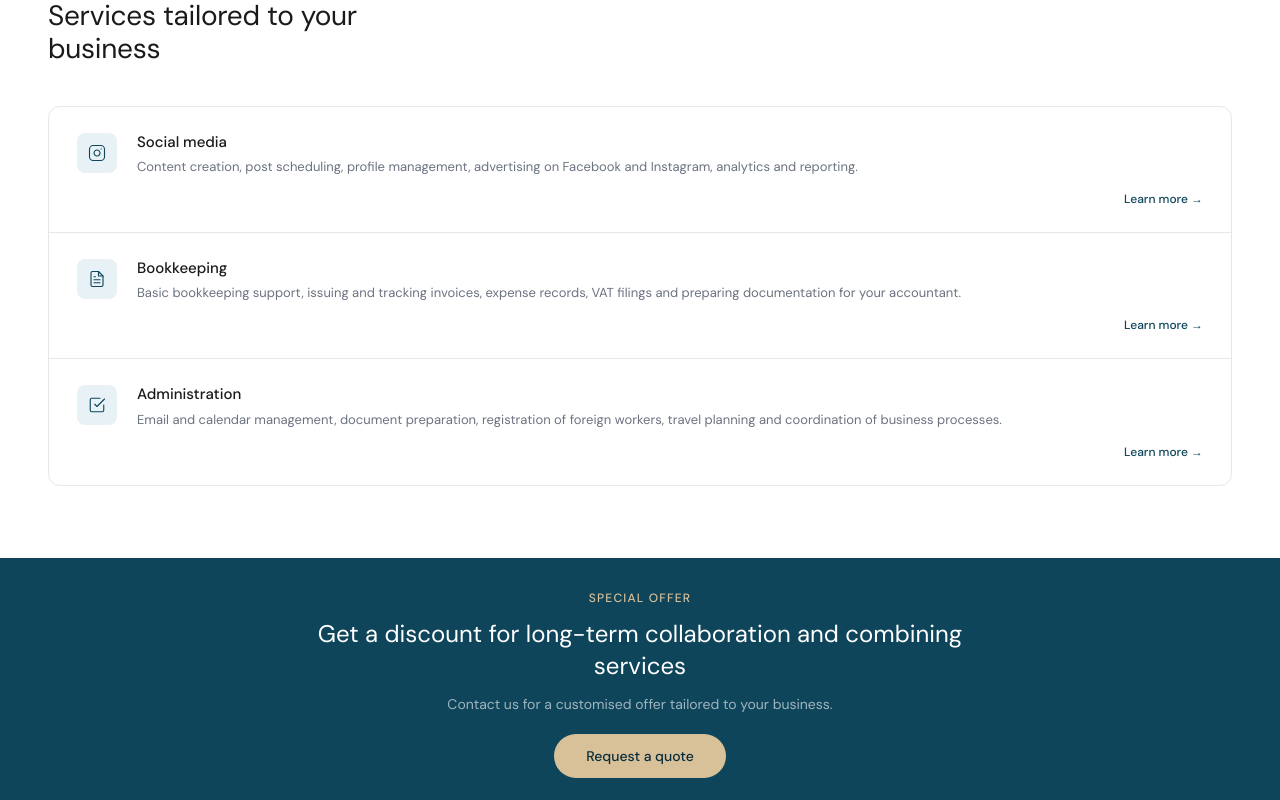
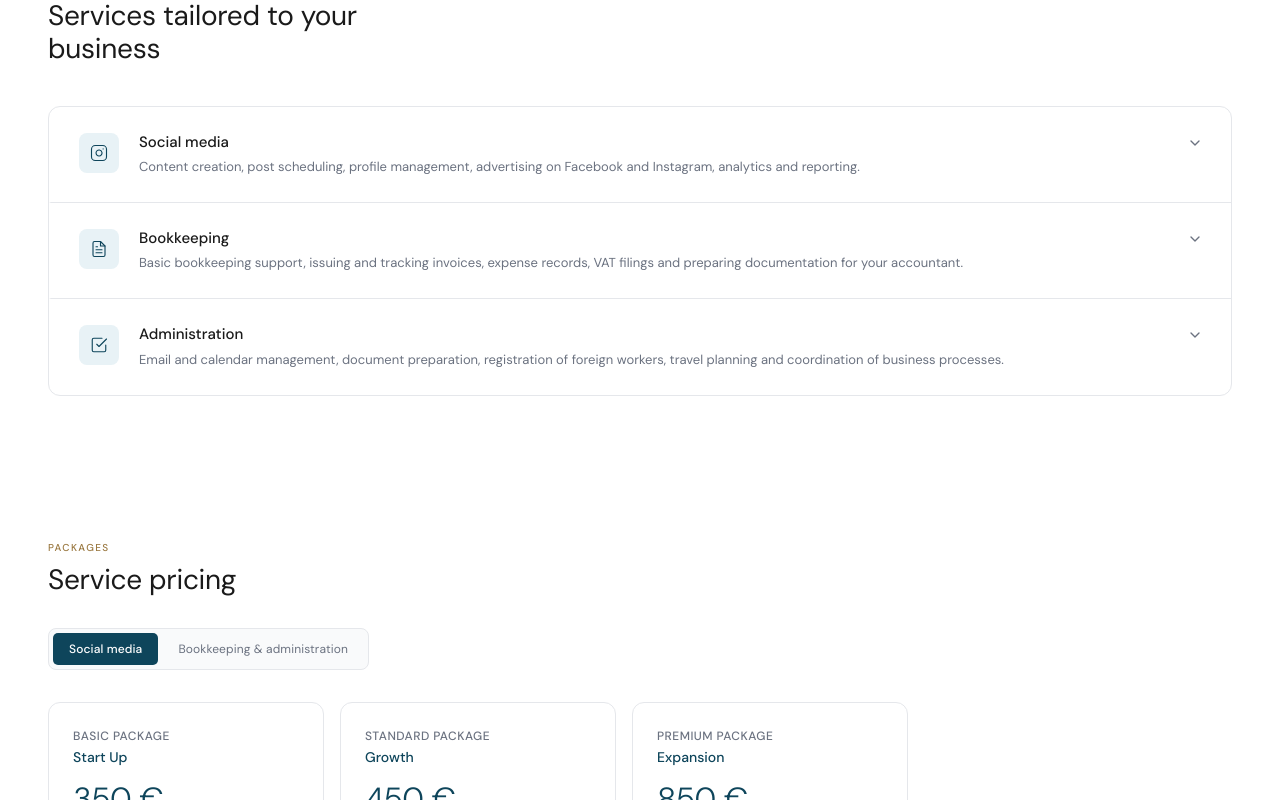
Before and after one commit to rukavina-git/adria-va, a Next.js app: page /en in a window 1280 px wide. Shown: the part 820-1620 px from the top of the page. Built offline with nearby package versions, Linux system fonts and the light colour scheme.

Commit message:
remove DiscountBanner component and its references; update content structure

```diff
--- a/src/app/[locale]/page.tsx
+++ b/src/app/[locale]/page.tsx
@@ -8,7 +8,6 @@ import Footer from "@/components/Footer";
 import WhatsAppButton from "@/components/WhatsAppButton";
 import Hero from "@/components/sections/Hero";
 import Services from "@/components/sections/Services";
-import DiscountBanner from "@/components/sections/DiscountBanner";
 import About from "@/components/sections/About";
 import Pricing from "@/components/sections/Pricing";
 import Contact from "@/components/sections/Contact";
@@ -31,7 +30,6 @@ export default async function Home({
       <main>
         <Hero hero={content.hero} />
         <Services services={content.services} />
-        <DiscountBanner banner={content.discountBanner} />
         <Pricing pricing={content.pricing} />
         <About about={content.about} />
         <Contact contact={content.contact} />
--- a/src/components/sections/DiscountBanner.tsx
+++ /dev/null
@@ -1,27 +0,0 @@
-import type { Content } from "@/lib/content";
-
-export default function DiscountBanner({
-  banner,
-}: {
-  banner: Content["discountBanner"];
-}) {
-  return (
-    <section className="bg-brand py-8 px-6 md:px-12">
-      <div className="flex flex-col items-center gap-3 text-center">
-        <span className="text-xs font-medium uppercase tracking-widest text-accent">
-          {banner.label}
-        </span>
-        <p className="max-w-2xl text-xl font-normal text-white md:text-2xl">
-          {banner.title}
-        </p>
-        <p className="text-sm text-white/60">{banner.subtitle}</p>
-        <a
-          href="#kontakt"
-          className="mt-2 rounded-full bg-accent px-8 py-3 text-sm font-medium text-brand-dark transition hover:bg-accent-dark"
-        >
-          {banner.cta}
-        </a>
-      </div>
-    </section>
-  );
-}
--- a/src/components/sections/Services.tsx
+++ b/src/components/sections/Services.tsx
@@ -2,8 +2,7 @@
 
 import { useState, type ReactNode } from "react";
 import SectionLabel from "@/components/ui/SectionLabel";
-import ServiceDetailModal from "@/components/ui/ServiceDetailModal";
-import type { Content, ServiceItem } from "@/lib/content";
+import type { Content } from "@/lib/content";
 
 const icons: Record<string, ReactNode> = {
   social: (
@@ -35,7 +34,11 @@ export default function Services({
 }: {
   services: Content["services"];
 }) {
-  const [activeService, setActiveService] = useState<ServiceItem | null>(null);
+  const [openTitle, setOpenTitle] = useState<string | null>(null);
+
+  function toggle(title: string) {
+    setOpenTitle((prev) => (prev === title ? null : title));
+  }
 
   return (
     <section id="usluge" className="bg-white px-6 py-16 md:px-12 md:py-18">
@@ -44,11 +47,15 @@ export default function Services({
         {services.title}
       </h2>
       <div className="divide-y divide-line overflow-hidden rounded-xl border border-line">
-        {services.items.map((item) => (
+        {services.items.map((item) => {
+          const isOpen = openTitle === item.title;
+          return (
             <div
               key={item.title}
-            className="flex items-start gap-5 px-7 py-6 transition hover:bg-brand-light"
+              onClick={() => toggle(item.title)}
+              className="cursor-pointer border-l-2 border-l-transparent px-7 py-6 transition-colors duration-200 hover:border-l-brand/30 hover:bg-gray-50"
             >
+              <div className="flex items-start gap-5">
                 <div className="mt-0.5 flex h-10 w-10 flex-shrink-0 items-center justify-center rounded-lg bg-brand-light">
                   <svg
                     viewBox="0 0 24 24"
@@ -69,30 +76,50 @@ export default function Services({
                   <p className="text-[13px] leading-[1.6] text-muted">
                     {item.description}
                   </p>
+                </div>
+                <svg
+                  viewBox="0 0 24 24"
+                  className={`mt-1 h-4 w-4 flex-shrink-0 text-muted transition-transform duration-200 ${
+                    isOpen ? "rotate-180" : ""
+                  }`}
+                  fill="none"
+                  stroke="currentColor"
+                  strokeWidth={2}
+                  strokeLinecap="round"
+                  strokeLinejoin="round"
+                >
+                  <polyline points="6 9 12 15 18 9" />
+                </svg>
+              </div>
+
               {item.details && (
-                <div className="mt-3 flex justify-end">
-                  <button
-                    type="button"
-                    onClick={() => setActiveService(item)}
+                <div
+                  className={`grid transition-all duration-300 ${
+                    isOpen ? "grid-rows-[1fr]" : "grid-rows-[0fr]"
+                  }`}
+                >
+                  <div className="overflow-hidden">
+                    <div className="ml-[3.75rem] mt-4 border-t border-line pt-4">
+                      <p className="text-[13px] leading-[1.8] text-muted">
+                        {item.details}
+                      </p>
+                      <div className="mt-4 flex justify-end">
+                        <a
+                          href="#cjenik"
+                          onClick={(e) => e.stopPropagation()}
                           className="text-[12px] font-medium text-brand transition-colors duration-200 hover:text-brand-dark"
                         >
-                    {services.learnMore}
-                  </button>
+                          {services.viewPricing}
+                        </a>
+                      </div>
+                    </div>
+                  </div>
                 </div>
               )}
             </div>
+          );
+        })}
       </div>
-        ))}
-      </div>
-
-      {activeService && (
-        <ServiceDetailModal
-          title={activeService.title}
-          details={activeService.details ?? ""}
-          viewPricingCta={services.viewPricing}
-          onClose={() => setActiveService(null)}
-        />
-      )}
     </section>
   );
 }
--- a/src/components/ui/ServiceDetailModal.tsx
+++ /dev/null
@@ -1,65 +0,0 @@
-"use client";
-
-interface ServiceDetailModalProps {
-  title: string;
-  details: string;
-  viewPricingCta: string;
-  onClose: () => void;
-}
-
-export default function ServiceDetailModal({
-  title,
-  details,
-  viewPricingCta,
-  onClose,
-}: ServiceDetailModalProps) {
-  function handleViewPricing() {
-    onClose();
-    setTimeout(() => {
-      document.getElementById("cjenik")?.scrollIntoView({ behavior: "smooth" });
-    }, 50);
-  }
-
-  return (
-    <div
-      className="fixed inset-0 z-50 overflow-y-auto bg-black/50"
-      onClick={onClose}
-    >
-      <div
-        className="mx-auto mt-24 mb-12 w-full max-w-lg rounded-xl bg-white p-8 shadow-xl"
-        onClick={(e) => e.stopPropagation()}
-      >
-        <div className="mb-5 flex items-start justify-between gap-4">
-          <h3 className="text-xl font-normal text-ink">{title}</h3>
-          <button
-            type="button"
-            onClick={onClose}
-            aria-label="Zatvori"
-            className="-mt-1 -mr-1 flex h-8 w-8 flex-shrink-0 items-center justify-center rounded-md text-muted transition hover:bg-surface hover:text-ink"
-          >
-            <svg
-              viewBox="0 0 24 24"
-              className="h-5 w-5"
-              fill="none"
-              stroke="currentColor"
-              strokeWidth={1.5}
-              strokeLinecap="round"
-              strokeLinejoin="round"
-            >
-              <line x1="18" y1="6" x2="6" y2="18" />
-              <line x1="6" y1="6" x2="18" y2="18" />
-            </svg>
-          </button>
-        </div>
-        <p className="text-[14px] leading-[1.75] text-muted">{details}</p>
-        <button
-          type="button"
-          onClick={handleViewPricing}
-          className="mt-8 rounded-md bg-brand px-6 py-2.5 text-[13px] font-medium tracking-[0.02em] text-white transition hover:bg-brand-dark"
-        >
-          {viewPricingCta}
-        </button>
-      </div>
-    </div>
-  );
-}
--- a/src/content/en/index.json
+++ b/src/content/en/index.json
@@ -37,12 +37,6 @@
         "details": "We take over all administrative tasks that take up your time — email and calendar management, document archiving and organisation, data entry and processing, preparing and sending invoices, responding to customer enquiries. We also specialise in registering and deregistering foreign workers (HZMO, HZZO, MUP) and coordinating booked groups for hospitality businesses."
       }
     ]
-  },
-  "discountBanner": {
-    "label": "SPECIAL OFFER",
-    "title": "Get a discount for long-term collaboration and combining services",
-    "subtitle": "Contact us for a customised offer tailored to your business.",
-    "cta": "Request a quote"
   },
   "about": {
     "label": "About",
@@ -209,6 +203,6 @@
   },
   "footer": {
     "copy": "© 2026 Adria VA — Virtual assistance business · Split",
-    "legal": "Obrt Adria VA – za virtualnu asistenciju · Vlasnik: Ana Marija Rukavina · Česvinica · Obveznik nije u sustavu PDV-a temeljem čl. 90 st. 1 i st. 2 Zakona o PDV-u (NN br. 73/13)"
+    "legal": "Adria VA Sole Proprietorship – Virtual Assistant Services · Owner: Ana Marija Rukavina · Česvinica, Croatia · Not subject to VAT pursuant to Art. 90 para. 1 and 2 of the VAT Act (Official Gazette No. 73/13)"
   }
 }
--- a/src/content/hr/index.json
+++ b/src/content/hr/index.json
@@ -37,12 +37,6 @@
         "details": "Preuzimamo sve administrativne zadatke koji vam oduzimaju vrijeme — upravljanje e-mailovima i kalendarom, arhiviranje i organizacija dokumenata, unos i obrada podataka, priprema i slanje računa, odgovaranje na upite kupaca. Specijalizirali smo se i za prijave i odjave stranih radnika (HZMO, HZZO, MUP) te koordinaciju najavljenih grupa za ugostiteljske objekte."
       }
     ]
-  },
-  "discountBanner": {
-    "label": "POSEBNA PONUDA",
-    "title": "Ostvarite popust za dugoročnu suradnju i kombiniranje usluga",
-    "subtitle": "Javite nam se za prilagođenu ponudu prilagođenu vašem poslovanju.",
-    "cta": "Zatražite ponudu"
   },
   "about": {
     "label": "O meni",
--- a/src/lib/content.ts
+++ b/src/lib/content.ts
@@ -50,7 +50,6 @@ export interface Content {
     ctaSecondary: string;
   };
   services: { label: string; title: string; learnMore: string; viewPricing: string; items: ServiceItem[] };
-  discountBanner: { label: string; title: string; subtitle: string; cta: string };
   about: { label: string; title: string; paragraphs: string[] };
   pricing: { label: string; title: string; tabs: PricingTab[] };
   contact: {
```
Lines whose indentation alone changed are shown as unchanged.
